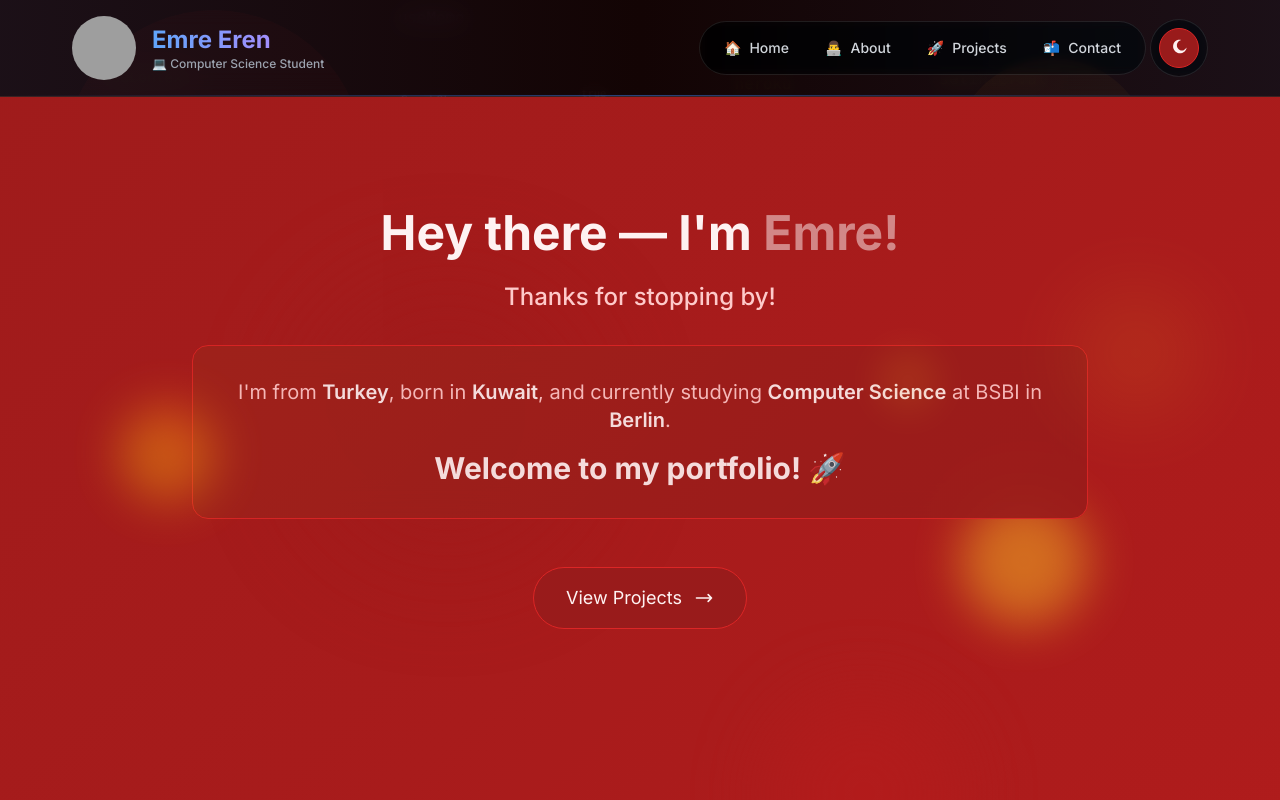
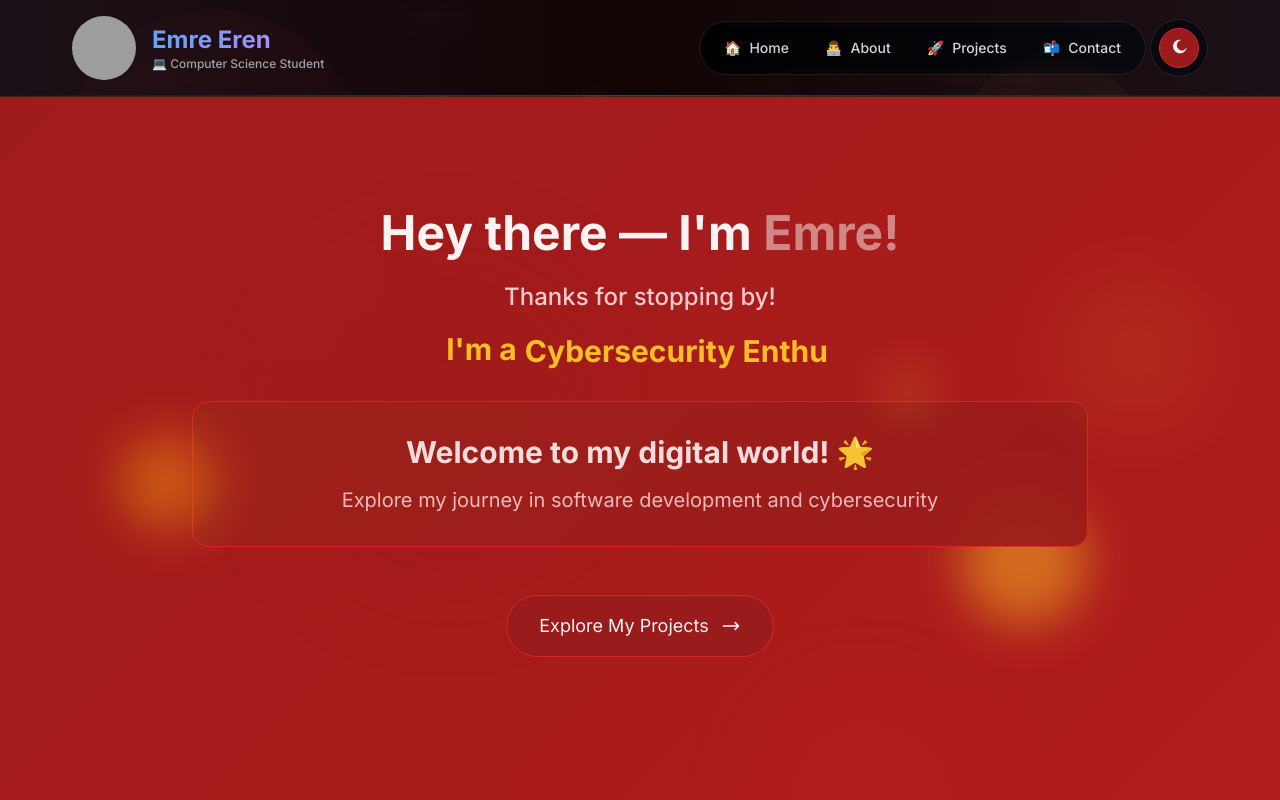
Before and after one commit to E2xCoder/portfolio-website, a Next.js app: page / in a window 1280 px wide. Shown: the top 800 px of the page. Built offline with nearby package versions, Linux system fonts and the light colour scheme; grey boxes are pictures that could not be loaded.

Commit message:
Made changes on Hero.tsx

```diff
--- a/src/components/About.tsx
+++ b/src/components/About.tsx
@@ -257,13 +257,13 @@ export default function About() {
               <div className="space-y-4 relative z-10">
                 <p className="text-primary leading-relaxed hover:text-opacity-100 transition-all duration-300">
                   Hey! I'm <strong style={{ color: 'var(--color-accent-blue)' }}>Emre Eren</strong>.
-                  I'm studying Computer Science in Berlin and currently in my first year.
+                  I'm studying Computer Science in BSBI. I was born in Kuwait and have my roots in Turkey.
                 </p>
 
                 <p className="text-primary leading-relaxed hover:text-opacity-100 transition-all duration-300">
                   I'm mainly interested in{' '}
                   <strong style={{ color: 'var(--color-accent-blue)' }}>Cybersecurity</strong>,
-                  but I also like software development, machine learning, and game development.
+                  but I also like software development, ML, and game development.
                 </p>
 
                 <p className="text-primary leading-relaxed hover:text-opacity-100 transition-all duration-300">
@@ -282,7 +282,7 @@ export default function About() {
                     1st Year
                   </div>
                   <div className="text-sm" style={{ color: 'var(--color-text-secondary)' }}>
-                    Computer Science
+                    👨🏻‍🎓
                   </div>
                   <div className="w-8 h-0.5 bg-gradient-to-r from-blue-400 to-purple-500 mx-auto mt-2 transform scale-0 group-hover/stat:scale-100 transition-transform duration-500"></div>
                 </div>
--- a/src/components/Hero.tsx
+++ b/src/components/Hero.tsx
@@ -2,8 +2,63 @@
 
 import Image from "next/image";
 import ParticleSystem from "./ParticleSystem";
+import { useState, useEffect } from "react";
 
 export default function Hero() {
+  // Hydration hatası için mounted state
+  const [mounted, setMounted] = useState(false);
+
+  // Typewriter efekti için state'ler
+  const [currentTextIndex, setCurrentTextIndex] = useState(0);
+  const [displayText, setDisplayText] = useState("");
+  const [isDeleting, setIsDeleting] = useState(false);
+  const [typingSpeed, setTypingSpeed] = useState(100);
+
+  // Component mount kontrolü
+  useEffect(() => {
+    setMounted(true);
+  }, []);
+
+  // Dinamik metinler
+  const texts = [
+    "Software Developer.",
+    "Cybersecurity Enthusiast.",
+    "Computer Science Student.",
+    "Problem Solver."
+  ];
+
+  // Typewriter efekti - sadece client'ta çalışsın
+  useEffect(() => {
+    if (!mounted) return; // Server'da çalışmasın
+
+    const currentFullText = texts[currentTextIndex];
+
+    const timeout = setTimeout(() => {
+      if (!isDeleting) {
+        // Yazma aşaması
+        if (displayText.length < currentFullText.length) {
+          setDisplayText(currentFullText.slice(0, displayText.length + 1));
+          setTypingSpeed(100);
+        } else {
+          // Tam metin yazıldı, 2 saniye bekle
+          setTimeout(() => setIsDeleting(true), 2000);
+        }
+      } else {
+        // Silme aşaması
+        if (displayText.length > 0) {
+          setDisplayText(currentFullText.slice(0, displayText.length - 1));
+          setTypingSpeed(50);
+        } else {
+          // Metin silindi, bir sonraki metne geç
+          setIsDeleting(false);
+          setCurrentTextIndex((prev) => (prev + 1) % texts.length);
+        }
+      }
+    }, typingSpeed);
+
+    return () => clearTimeout(timeout);
+  }, [mounted, displayText, isDeleting, currentTextIndex, typingSpeed, texts]);
+
   const handleSmoothScroll = (e: React.MouseEvent<HTMLAnchorElement>, href: string) => {
     e.preventDefault();
 
@@ -101,7 +156,7 @@ export default function Hero() {
               </h1>
 
               <p
-                className="text-xl md:text-2xl font-medium"
+                className="text-xl md:text-2xl font-medium mb-4"
                 style={{
                   animation: 'fadeInUp 0.6s ease-out 0.2s forwards',
                   opacity: 0,
@@ -110,10 +165,31 @@ export default function Hero() {
               >
                  Thanks for stopping by!
               </p>
+
+              {/* Dinamik Typewriter Efekti */}
+              <div
+                className="text-2xl md:text-3xl font-bold min-h-[2.5rem] flex items-center justify-center"
+                style={{
+                  animation: 'fadeInUp 0.6s ease-out 0.4s forwards',
+                  opacity: 0,
+                  color: 'var(--color-accent-blue)'
+                }}
+              >
+                I'm a <span className="ml-2 relative">
+                  {mounted ? displayText : "Software Developer."}
+                  <span
+                    className="animate-pulse ml-1 inline-block w-0.5 h-8 bg-current"
+                    style={{
+                      animation: 'blink 1s infinite',
+                      backgroundColor: 'var(--color-accent-blue)'
+                    }}
+                  ></span>
+                </span>
+              </div>
             </div>
 
-            {/* Info Card */}
-            <div className="mb-12 animate-fade-in-up" style={{ animationDelay: '0.4s' }}>
+            {/* Welcome Message - Sadece bu kaldı */}
+            <div className="mb-12 animate-fade-in-up" style={{ animationDelay: '0.6s' }}>
               <div
                 className="group relative overflow-hidden rounded-2xl p-8 backdrop-blur-lg border max-w-4xl mx-auto transition-all duration-500"
                 style={{
@@ -137,19 +213,19 @@ export default function Hero() {
                   }}
                 ></div>
 
-                <div className="relative z-10 space-y-4">
-                  <p
-                    className="text-lg md:text-xl leading-relaxed"
-                    style={{ color: 'var(--color-text-secondary)' }}
-                  >
-                    I'm from <span style={{ color: 'var(--color-text-primary)', fontWeight: 600 }}>Turkey</span>, born in <span style={{ color: 'var(--color-text-primary)', fontWeight: 600 }}>Kuwait</span>, and currently studying <span style={{ color: 'var(--color-text-primary)', fontWeight: 600 }}>Computer Science</span> at BSBI in <span style={{ color: 'var(--color-text-primary)', fontWeight: 600 }}>Berlin</span>.
-                  </p>
+                <div className="relative z-10">
                   <h2
                     className="text-2xl md:text-3xl font-bold"
                     style={{ color: 'var(--color-text-primary)' }}
                   >
-                    Welcome to my portfolio! 🚀
+                    Welcome to my digital world! 🌟
                   </h2>
+                  <p
+                    className="text-lg md:text-xl mt-4 leading-relaxed"
+                    style={{ color: 'var(--color-text-secondary)' }}
+                  >
+                    Explore my journey in software development and cybersecurity
+                  </p>
                 </div>
 
                 {/* Animated Border */}
@@ -165,8 +241,8 @@ export default function Hero() {
               </div>
             </div>
 
-            {/* CTA Button */}
-            <div className="mb-16 animate-fade-in-up" style={{ animationDelay: '0.6s' }}>
+            {/* CTA Button - Explore My Projects */}
+            <div className="mb-16 animate-fade-in-up" style={{ animationDelay: '0.8s' }}>
               <button
                 onClick={() => {
                   console.log('🎯 BUTTON CLICKED!');
@@ -187,7 +263,7 @@ export default function Hero() {
                   e.currentTarget.style.borderColor = 'var(--color-border)';
                 }}
               >
-                <span>View Projects</span>
+                <span>Explore My Projects</span>
                 <svg
                   className="w-5 h-5 transition-transform duration-300 group-hover/btn:translate-x-1"
                   fill="none"
@@ -352,6 +428,14 @@ export default function Hero() {
             }}
           ></div>
         </div>
+
+        {/* CSS için blink animasyonu */}
+        <style jsx>{`
+          @keyframes blink {
+            0%, 50% { opacity: 1; }
+            51%, 100% { opacity: 0; }
+          }
+        `}</style>
       </section>
     </>
   );
```
Also changed, not shown: 1 other file (tests, documents, lock files or other folders).
